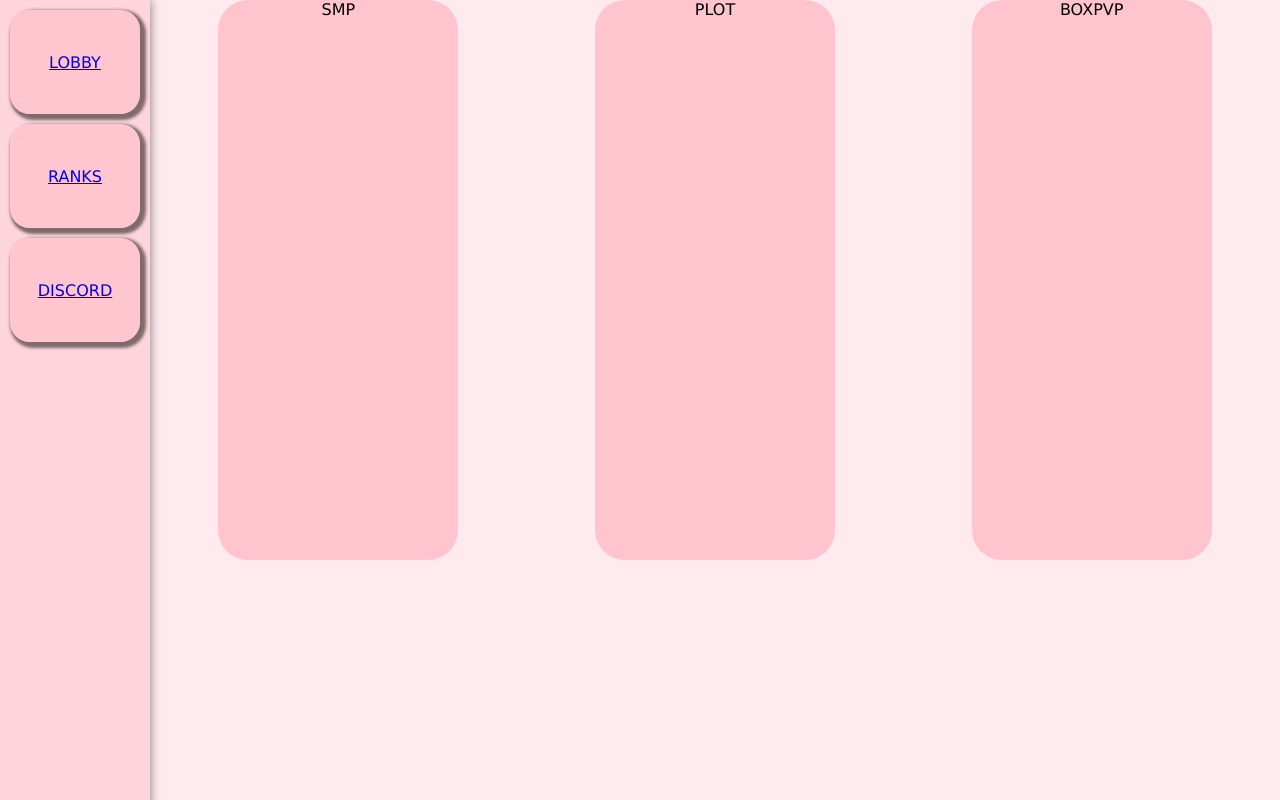
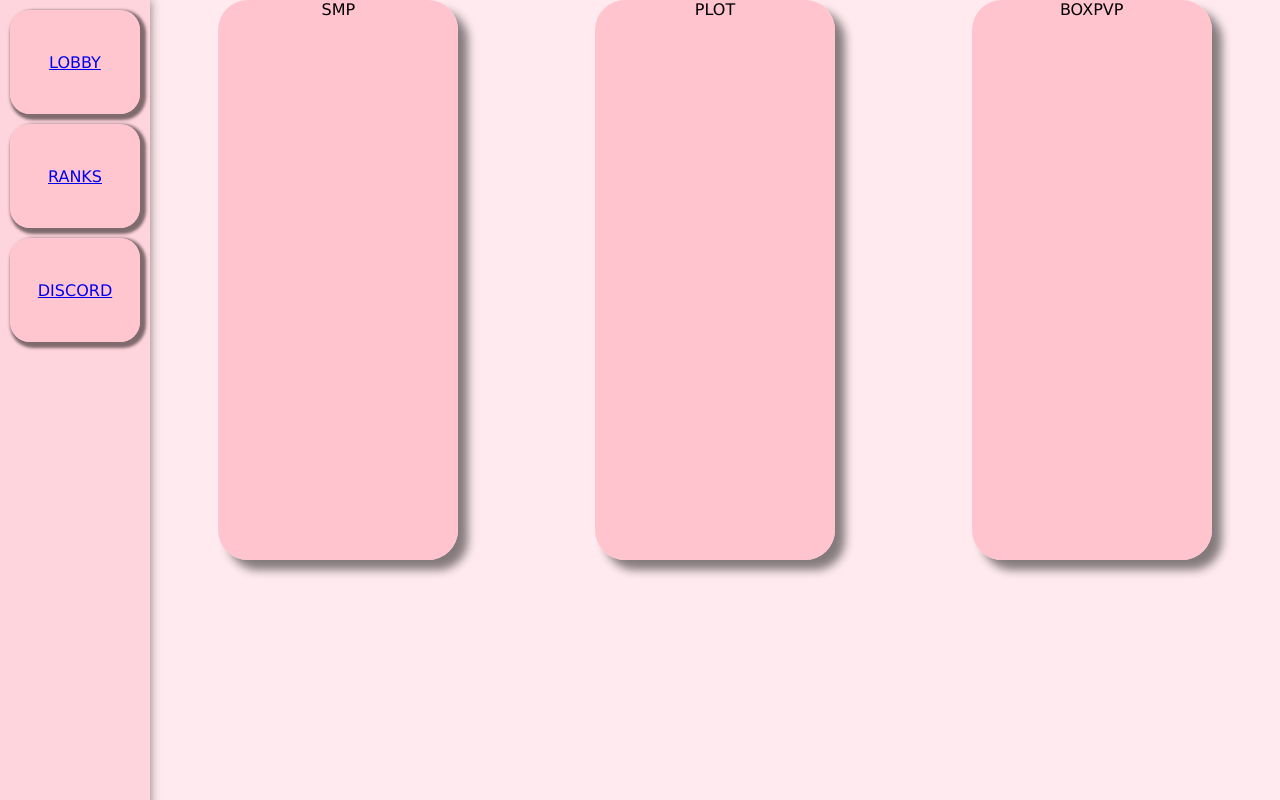
Before and after one commit to IM-TVB/tvbsmp.net, a plain HTML site: page lobby.html in a window 1280 px wide. Shown: the top 800 px of the page. Drawn offline with Linux system fonts and the light colour scheme.

Commit message:
Update lobby.html

```diff
--- a/lobby.html
+++ b/lobby.html
@@ -46,6 +46,7 @@
 
         .server {
             margin: 0;
+            box-shadow: 10px 10px 10px rgba(0, 0, 0, 0.482);
             border-radius: 30px;
             display: flex;
             justify-content: center;
```
